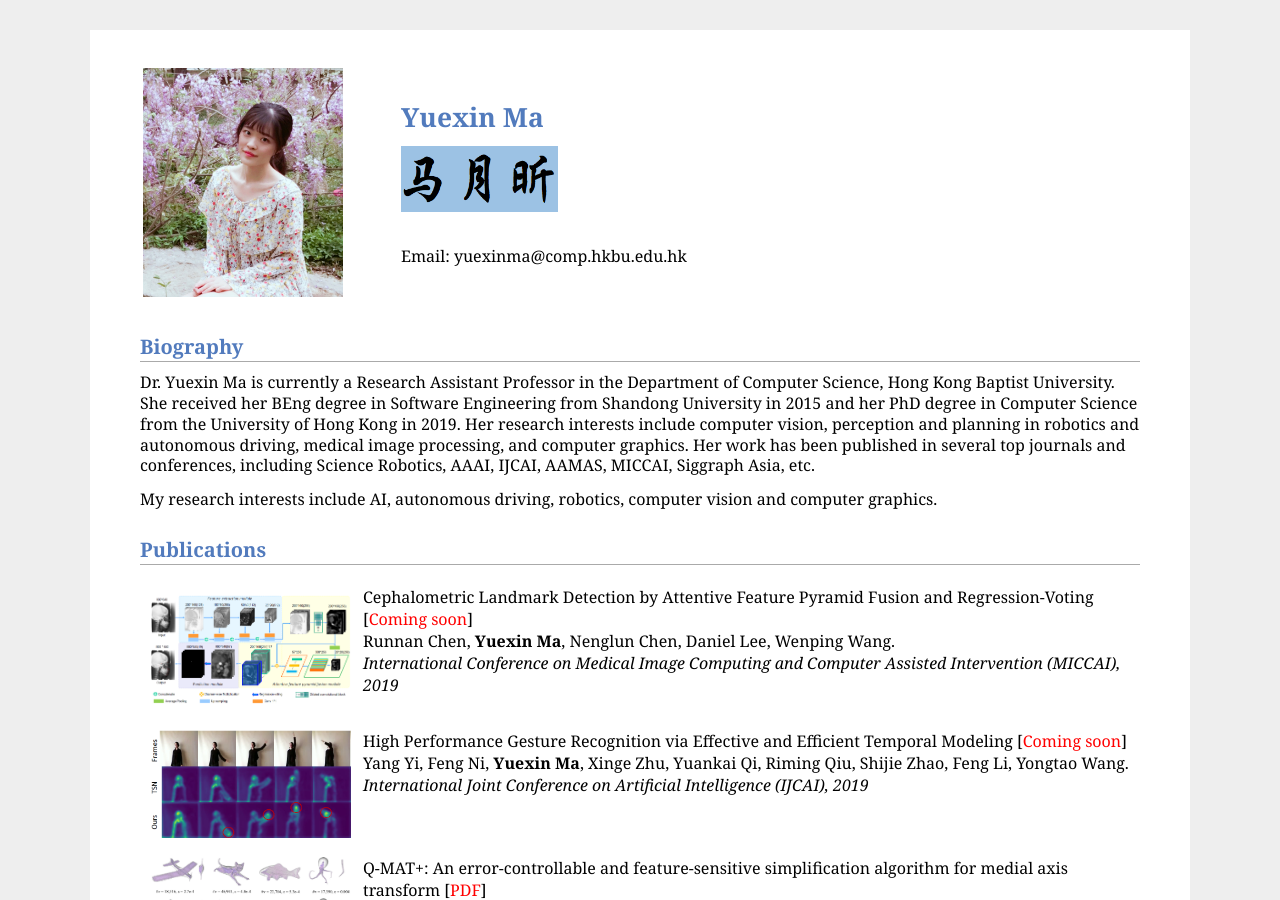
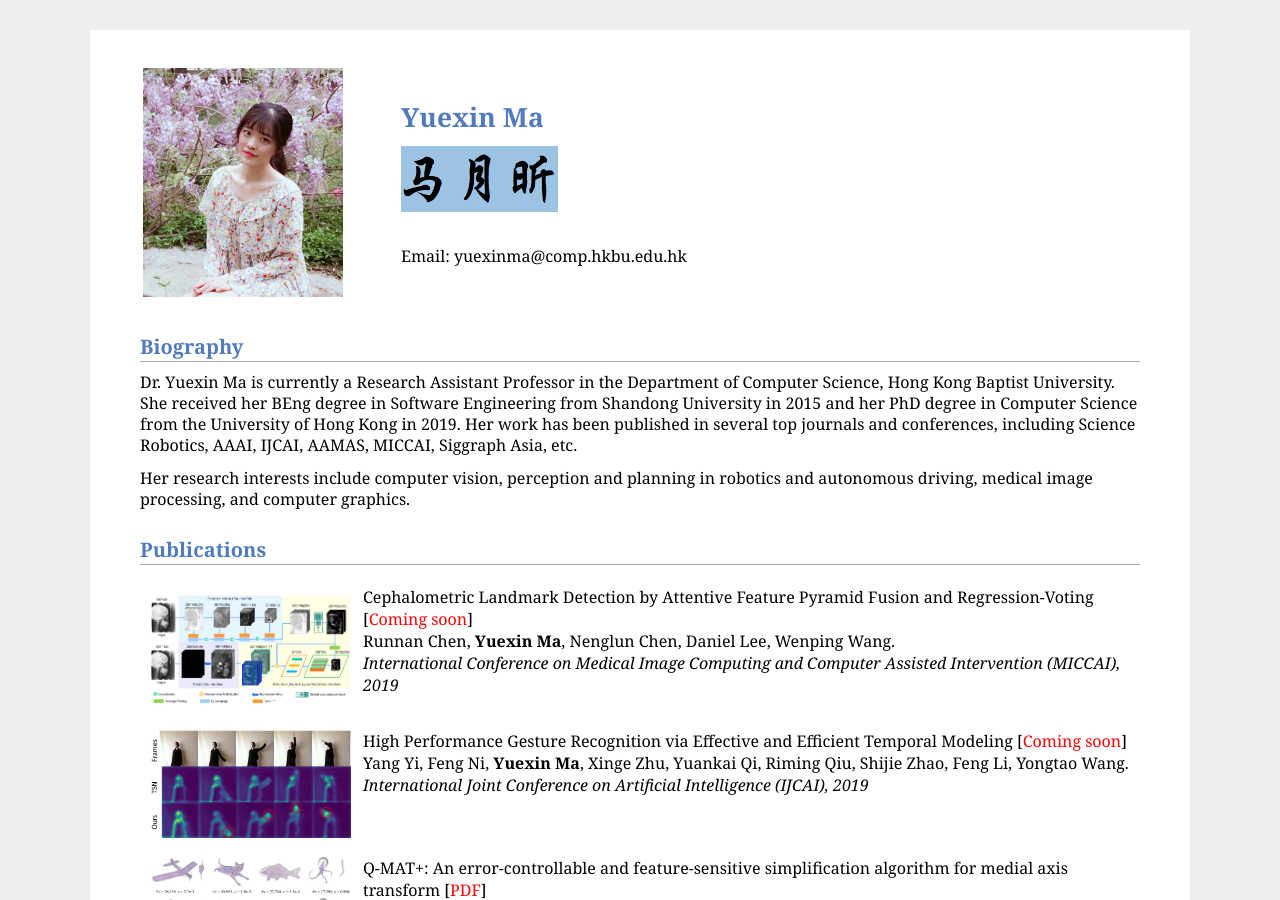
Before and after one commit to AshleyQTDS/AshleyQTDS.github.io, a Jekyll site: the page aboutme.html, which Jekyll copies as it is, in a window 1280 px wide and 900 px high. Built offline with Jekyll 4.4.1, drawn with Linux system fonts in a browser that asks for light colours; a script that is not in the unit is left out.

Commit message:
Update aboutme.html

```diff
--- a/aboutme.html
+++ b/aboutme.html
@@ -91,9 +91,9 @@
 
 <h2>Biography</h2>
 <p>
-	 Dr. Yuexin Ma is currently a Research Assistant Professor in the Department of Computer Science, Hong Kong Baptist University. She received her BEng degree in Software Engineering from Shandong University in 2015 and her PhD degree in Computer Science from the University of Hong Kong in 2019. Her research interests include computer vision, perception and planning in robotics and autonomous driving, medical image processing, and computer graphics. Her work has been published in several top journals and conferences, including Science Robotics, AAAI, IJCAI, AAMAS, MICCAI, Siggraph Asia, etc.
+	 Dr. Yuexin Ma is currently a Research Assistant Professor in the Department of Computer Science, Hong Kong Baptist University. She received her BEng degree in Software Engineering from Shandong University in 2015 and her PhD degree in Computer Science from the University of Hong Kong in 2019. Her work has been published in several top journals and conferences, including Science Robotics, AAAI, IJCAI, AAMAS, MICCAI, Siggraph Asia, etc.
 </p>
-<p>My research interests include AI, autonomous driving, robotics, computer vision and computer graphics.</p>
+<p>Her research interests include computer vision, perception and planning in robotics and autonomous driving, medical image processing, and computer graphics.</p>
 
 <!-- <p><font color="red">We are recruiting interns / full-time researchers in computer vision at SenseTime (Hong Kong or Shenzhen). If you are interested in, feel free to send your CV to my email.</font></p> -->
 
```
